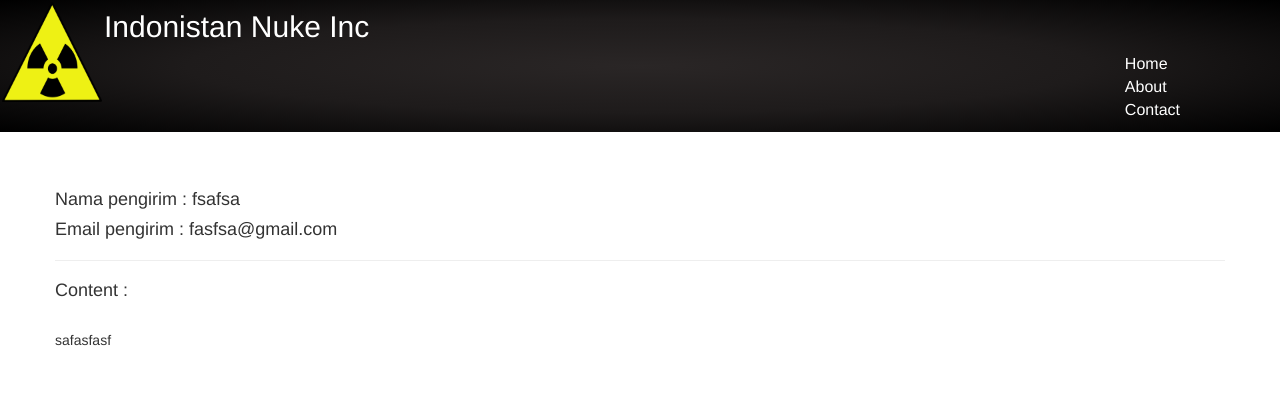
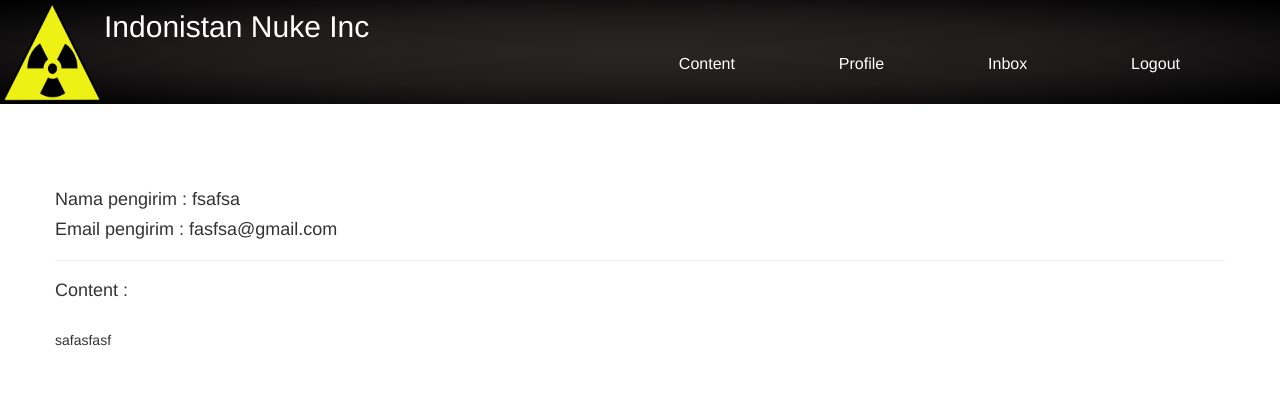
Before and after one commit to selesdepselesnul/prochcore, a PHP site: page /prochcore/admin/inbox.php?id=1 in a window 1280 px wide. Shown: the top 420 px of the page. Run offline with PHP 8.4, Linux system fonts and the light colour scheme; data comes from the database, SQL or seed files in the repository.

Commit message:
update ui

```diff
--- a/admin/content.php
+++ b/admin/content.php
@@ -1,7 +1,7 @@
 <?php
 require_once '../function.php';
 redirectIfNotLogin();
-require_once '../header.php';
+require_once 'header-admin.php';
 
 $home = read_table_by_id('Home', 1);
 $about = read_table_by_id('About', 1);
--- /dev/null
+++ b/admin/header-admin.php
@@ -0,0 +1,36 @@
+<?php require_once '../config.php'; ?>
+<!DOCTYPE html>
+<html lang="en">
+<head>
+	<meta charset="UTF-8">
+	<title>INDONISTAN NUKE INC</title>
+	<link rel="stylesheet"
+	href="<?php echo $config['base_url'].'index.css' ?>">
+	<link rel="stylesheet"
+	href="<?php echo $config['base_url'].'bootstrap.min.css' ?>">
+</head>
+<body>
+<div class="header">
+	<img src="<?php echo $config['base_url'].'images/logo.png'?>"
+	 	 id="indonistanLogo"/>
+	<h2 id="indonistanName">Indonistan Nuke Inc</h2>
+	<ul>
+		<li class="menu-list" style="display: inline-block;">
+		<a
+		href="<?php echo $config['base_url'].'admin/content.php'?>"
+		id="aboutMenu" class="menu">Content</a></li>
+		<li class="menu-list" style="display: inline-block;">
+		<a
+		href="<?php echo $config['base_url'].'admin/profile.php'?>"
+		id="contactMenu" class="menu">Profile</a></li>
+        <li class="menu-list" style="display: inline-block;">
+        <a
+        href="<?php echo $config['base_url'].'admin/inbox.php?page=1'?>"
+        id="contactMenu" class="menu">Inbox</a></li>
+        <li class="menu-list" style="display: inline-block;">
+        <a
+        href="<?php echo $config['base_url'].'admin/logout.php'?>"
+        id="contactMenu" class="menu">Logout</a></li>
+	</ul>
+</div>
+<div class="container">
--- a/admin/inbox.php
+++ b/admin/inbox.php
@@ -1,5 +1,5 @@
 <?php
-require_once '../header.php';
+require_once 'header-admin.php';
 require_once '../function.php';
 
 $no = 1;
```
